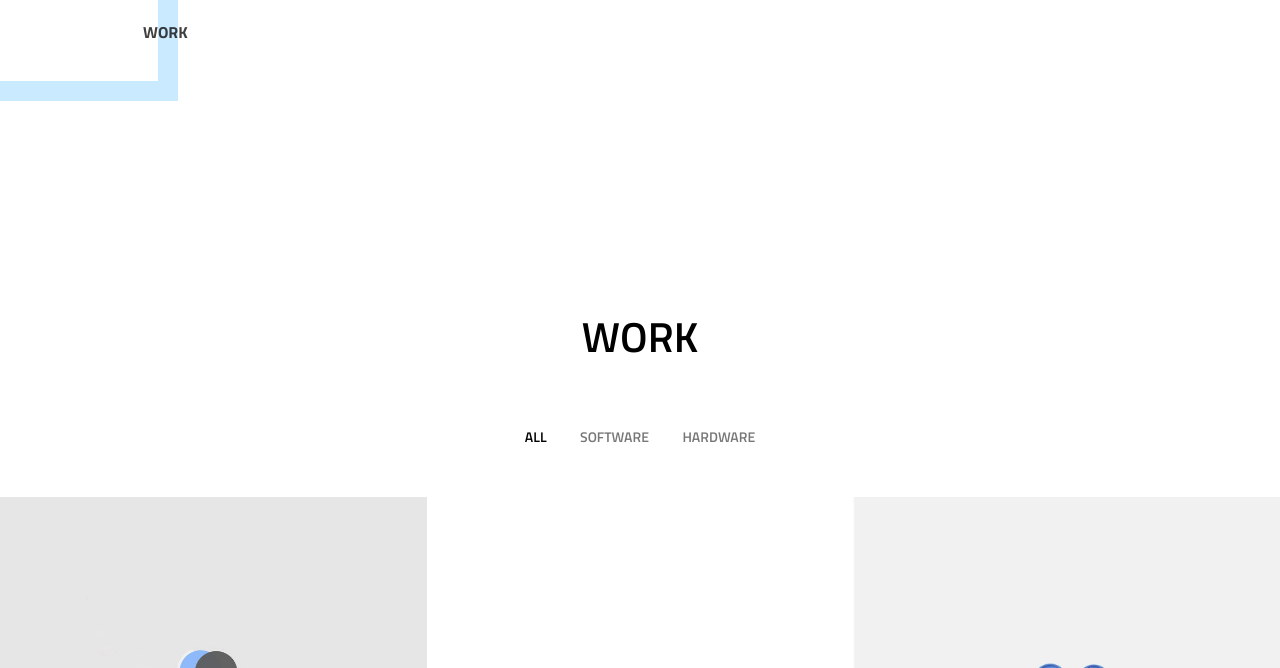
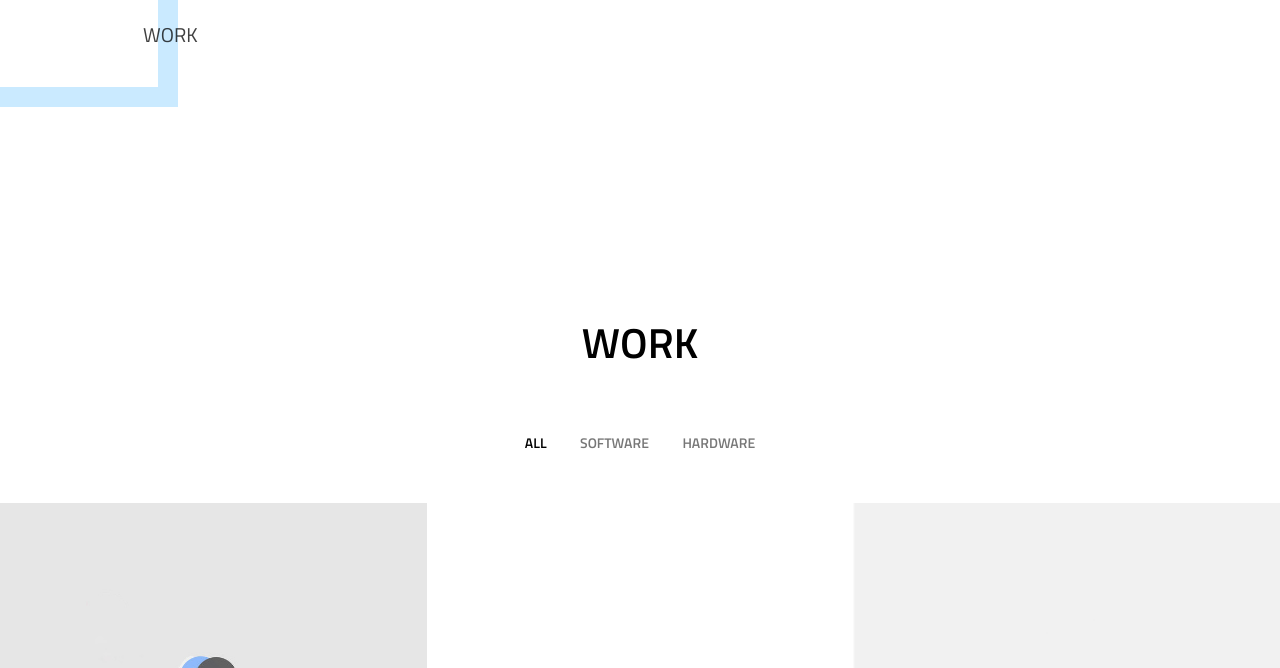
Before and after one commit to ddonau/ddonau.github.io, a plain HTML site: page index.html in a window 1280 px wide. Shown: the part 432-1100 px from the top of the page. Drawn offline with Linux system fonts and the light colour scheme; some packages are replaced by stand-ins of ours.

Commit message:
Update style.css

```diff
--- a/css/style.css
+++ b/css/style.css
@@ -76,8 +76,9 @@ h1, h2, h3, h4, h5, h6 {
   color:black;
 }
 .btn{
+  font-size: 20px;
   color:rgba(0, 0, 0, 0.75);
-  font-weight:800;
+  font-weight:500;
 }
 
 .navigation .navbar-toggler {
```
